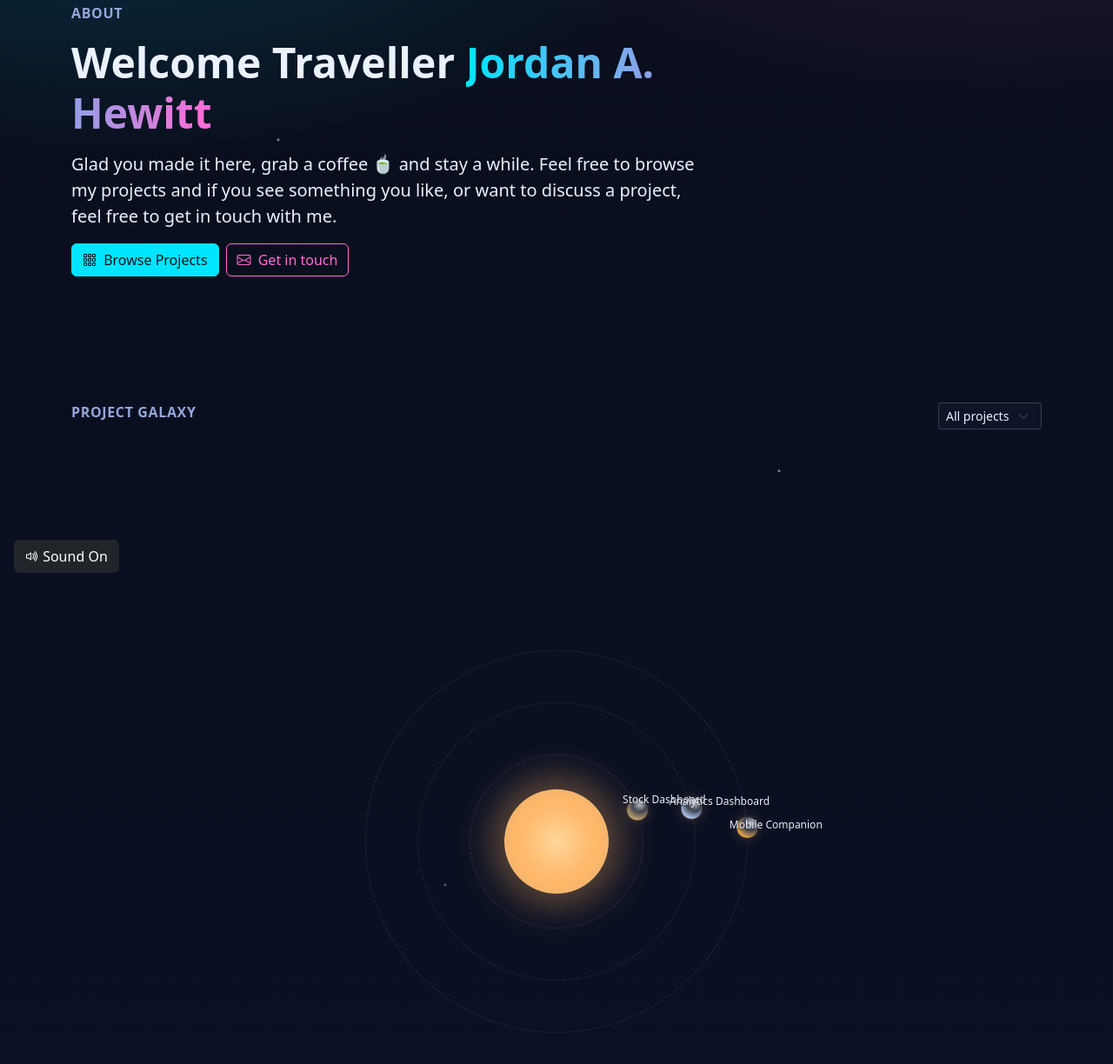
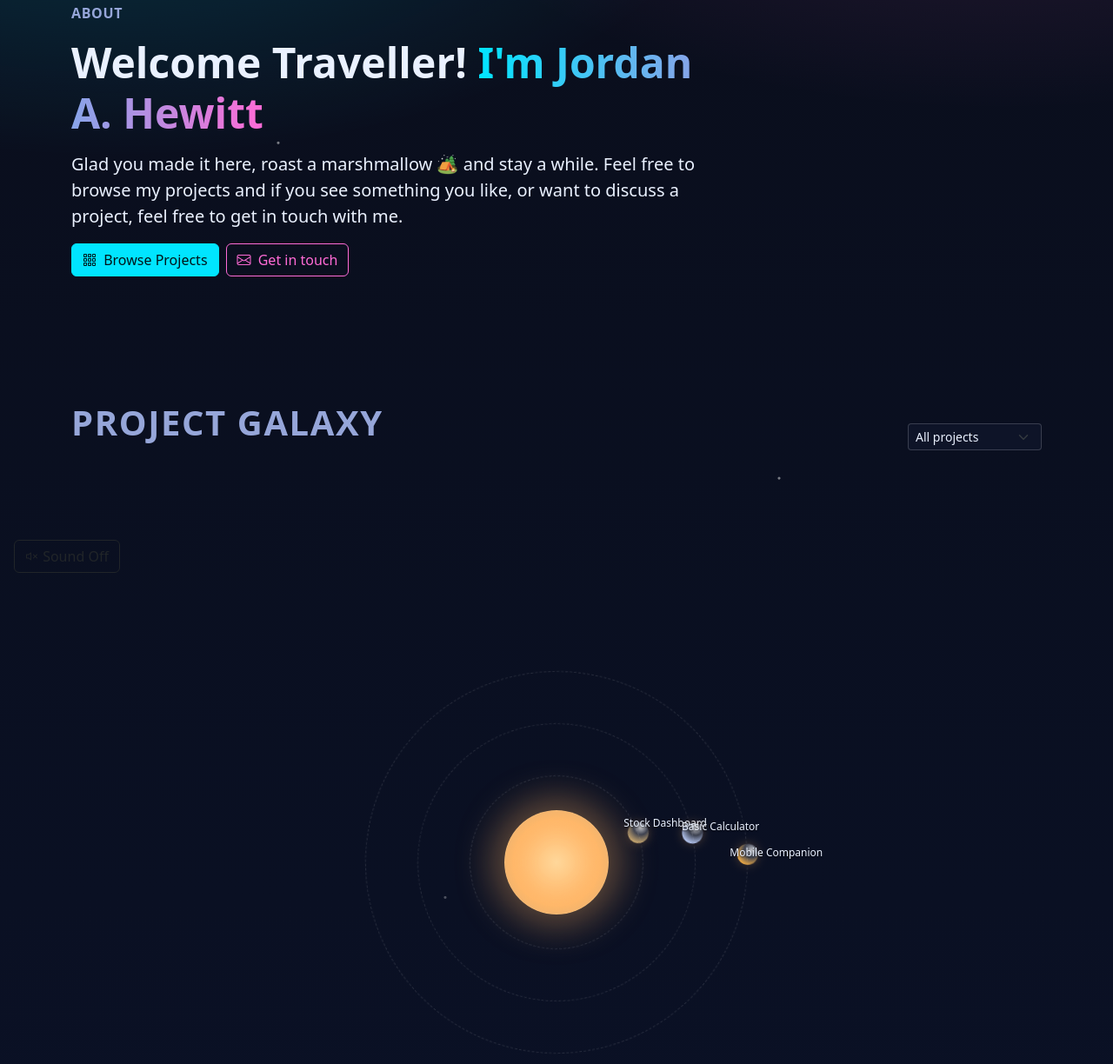
Before and after one commit to JHSaint/Portfolio, a plain HTML site: page portfolio.html in a window 1280 px wide. Shown: the part 125-1349 px from the top of the page at 87% size. Drawn offline with nearby package versions, Linux system fonts and the light colour scheme.

Commit message:
Portfolio update

```diff
--- a/portfolio.html
+++ b/portfolio.html
@@ -36,10 +36,10 @@
             <div class="row align-items-center">
                 <div class="col-lg-8">
                     <p class="section-title mb-3" id="about">About</p>
-                    <h1 class="display-5 fw-bold mb-3">Welcome Traveller <span class="brand-accent">Jordan A. Hewitt</span></h1>
+                    <h1 class="display-5 fw-bold mb-3">Welcome Traveller! <span class="brand-accent"> I'm Jordan A. Hewitt</span></h1>
                     <p class="lead" id="aboutMe">
                         <!-- Replace this text with your short description later -->
-                        Glad you made it here, grab a coffee 🍵 and stay a while. Feel free to browse my projects and if you see something you like, or want to discuss a project, feel free to get in touch with me.
+                        Glad you made it here, roast a marshmallow 🏕️ and stay a while. Feel free to browse my projects and if you see something you like, or want to discuss a project, feel free to get in touch with me.
                     <div class="d-flex gap-2 flex-wrap">
                         <a href="#projects" class="btn btn-primary"><i class="bi bi-grid-3x3-gap me-1"></i> Browse Projects</a>
                         <a href="#contact" class="btn btn-outline-light"><i class="bi bi-envelope me-1"></i> Get in touch</a>
@@ -54,18 +54,16 @@
         <div class="container">
             <div class="d-flex flex-wrap align-items-end justify-content-between mb-4">
                 <div>
-                    <p class="section-title mb-2">Project Galaxy</p>
+                    <h1 class="section-title mb-2" style="">Project Galaxy</h1>
                 </div>
                 <div class="d-flex gap-2 flex-wrap" id="filters"></div>
             </div>
-
             <div id="solarSystem" class="solar-system">
                 <div class="sun" aria-hidden="true"></div>
                 <!-- Orbits and planets will be injected here -->
             </div>
         </div>
     </section>
-
     <!-- Contact -->
     <section id="contact" class="py-5">
         <div class="container">
--- a/scripts.js
+++ b/scripts.js
@@ -14,15 +14,15 @@
 const projectsData = [
     {
         title: "Stock Dashboard",
-        description: "A concise summary of what this project does and why it’s interesting.",
+        description: "A simple dashboard for tracking stock prices on the Jamaica Stock Exchange.",
         image: "https://images.unsplash.com/photo-1522071820081-009f0129c71c?q=80&w=2070&auto=format&fit=crop",
-        tags: ["Web", "Frontend", "JavaScript"],
+        tags: ["Web", "Frontend", "ReactJS", "Java Spring Boot"],
         demoUrl: "https://jamaica-watch-news.lovable.app/",
         codeUrl: "https://github.com/your/repo"
     },
     {
-        title: "Analytics Dashboard",
-        description: "Clean, responsive dashboard with charts and dark mode.",
+        title: "Basic Calculator",
+        description: "A basic calculator with a clean, responsive design.",
         image: "https://images.unsplash.com/photo-1556157382-97eda2d62296?q=80&w=2070&auto=format&fit=crop",
         tags: ["Web", "Data", "Bootstrap"],
         demoUrl: "#",
@@ -253,7 +253,7 @@ audioEl.id = 'bgAudio';
 audioEl.src = 'assets/Main.mp3';
 audioEl.loop = true;
 audioEl.preload = 'auto';
-audioEl.muted = false;
+audioEl.muted = true;
 document.body.appendChild(audioEl);
 
 function syncAudioButtonUIFromState(isMuted) {
```
